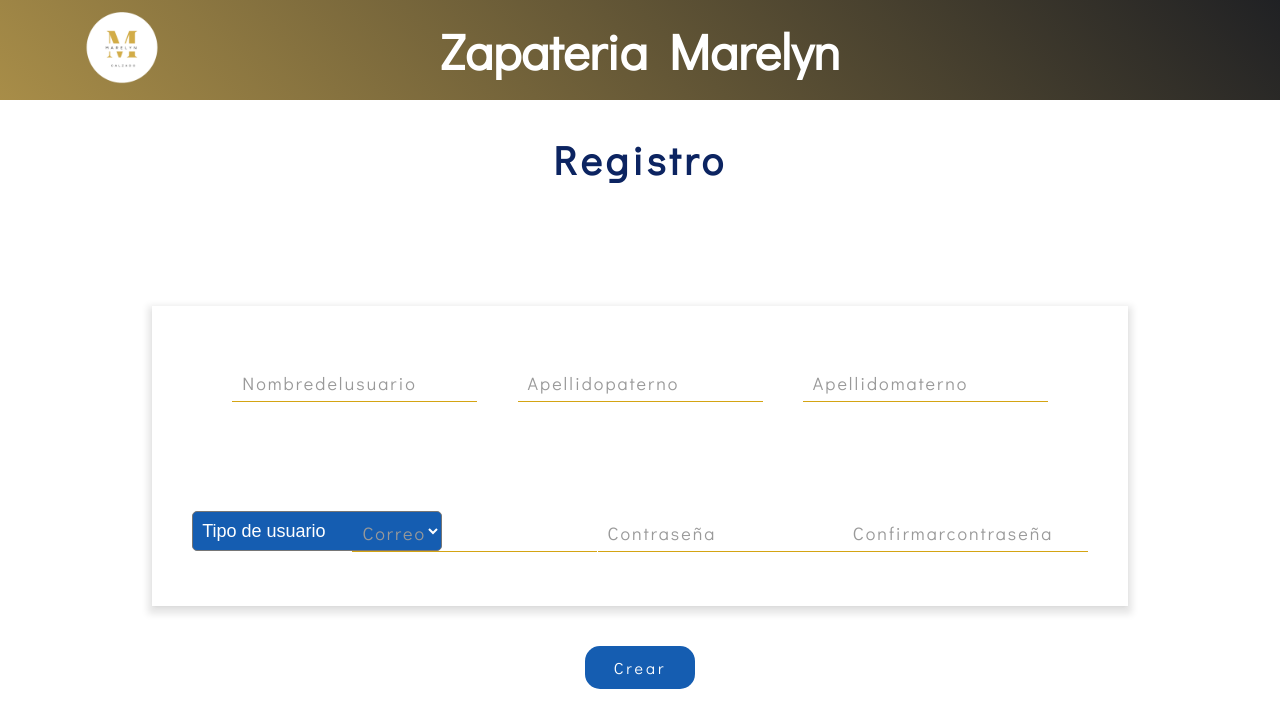
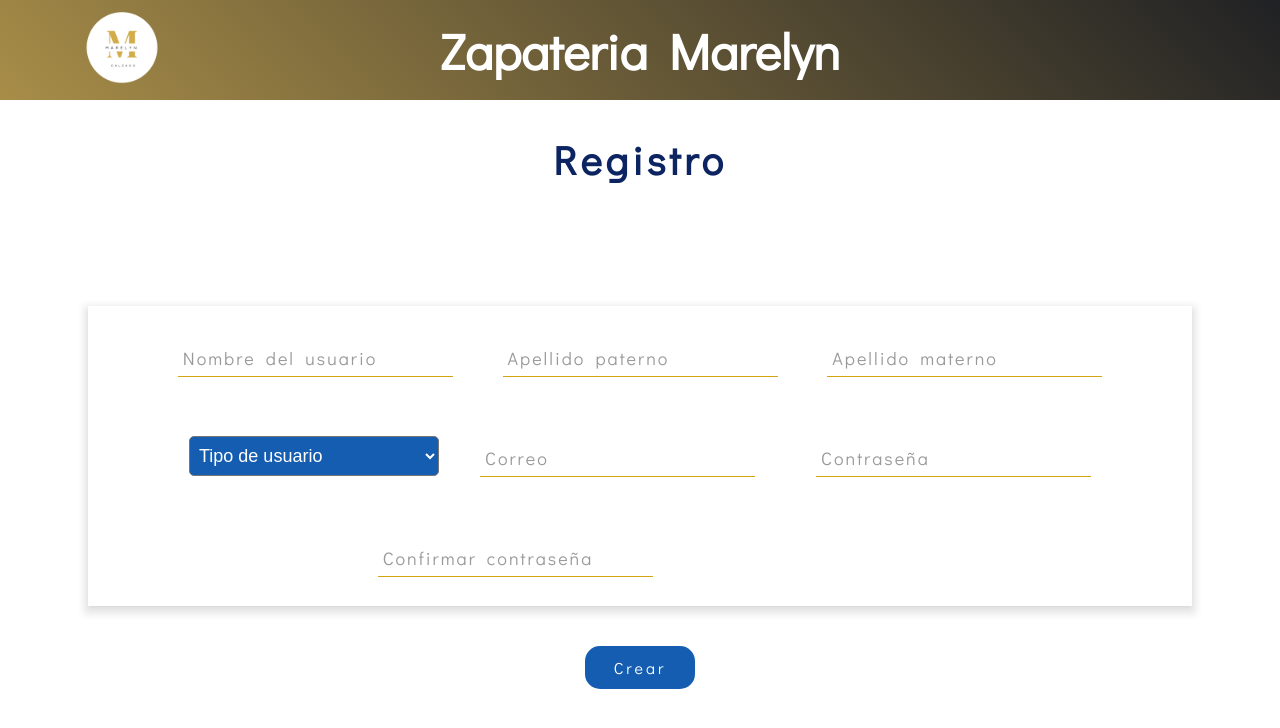
Before and after one commit to Nirvana-Code-Zen/Marelyn, a React (Vite) app: page /sign-up in a window 1280 px wide. Shown: the top 728 px of the page. Built offline with nearby package versions, Linux system fonts and the light colour scheme.

Commit message:
Separation of words from spans

```diff
--- a/src/Global-styles/Components/Forms/index.jsx
+++ b/src/Global-styles/Components/Forms/index.jsx
@@ -19,13 +19,7 @@
     font-size:15px;
     width: 75%;
     text-align: center;
-    padding: 0 15px 0 0;
     box-sizing: border-box;
-
-    & a {
-      text-align:right;
-      font-weight: bold;
-    }
   }
 `
 
@@ -49,6 +43,7 @@
     position: absolute;
     background: ${props => props.theme.colors.secondary};
     transition: 0.2s ease all;
+
   }
 
   & label {
@@ -59,7 +54,7 @@
     font-weight: normal;
     position: absolute;
     pointer-events: none;
-    left: 10px;
+    left: 5px;
     top: 10px;
     display: flex;
     transition: 0.2s ease-out;
@@ -70,7 +65,7 @@
   font-size: 17px;
   padding: 10px 10px 10px 5px;
   display: block;
-  width: 230px;
+  width: 260px;
   border: none;
   border-bottom: 1px solid ${props => props.theme.colors.primary};
   background: transparent;
@@ -81,7 +76,7 @@
     border-bottom: none;
   }
 
-  &:focus ~ label .label-char {
+  &:focus ~ label .label-char{
     transform: translateY(-20px);
     font-size: 16px;
     color: ${props => props.theme.colors.secondary};
--- a/src/Pages/Login/index.jsx
+++ b/src/Pages/Login/index.jsx
@@ -3,7 +3,8 @@
 import Button from '../../Components/Button'
 
 import './login.css'
-import { useState } from 'react'
+import { Link } from 'wouter'
+import PropTypes from 'prop-types'
 
 export default function Login () {
   const inputLabels = {
@@ -16,9 +17,6 @@
     console.log('Soy un boton')
   }
 
-  const [activeEmail, setActiveEmail] = useState(false)
-  const [activePassword, setActivePassword] = useState(false)
-
   return (
   <>
     <H2>Iniciar sesion</H2>
@@ -30,43 +28,22 @@
      $margin='auto'
      >
        <GroupForm >
-        <Input
-        type="text"
-        name="email"
-        required=''
-        tabIndex='0'
-        onFocus={ () => setActiveEmail(true) }
-        onBlur={ () => setActivePassword(false)}
-        $margin='20px 0'
-         />
+        <Input type="text" name="email" required=''$margin='20px 0'/>
         <span className='bar'></span>
-        <label className={activeEmail ? 'active' : ''}>
-          {inputLabels.email.map((char, index) => (
-            <span
-              key={index}
-              className="label-char"
-              style={{ '--index': index }}>
-              {char}
-            </span>
-          ))}
+        <label >
+        {inputLabels.email.map((char, index) => (
+              <FormSpan key={index} char={char} index={index}/>
+        ))}
         </label>
        </GroupForm>
        <GroupForm>
-        <Input
-        type="password"
-        name="password"
-        required=''
+        <Input type="password"name="password" required=''
         />
         <span className='bar'></span>
-        <label className={activePassword ? 'active' : ''}>
-          {inputLabels.password.map((char, index) => (
-            <span
-              key={index}
-              className="label-char"
-              style={{ '--index': index }}>
-              {char}
-            </span>
-          ))}
+        <label >
+        {inputLabels.password.map((char, index) => (
+              <FormSpan key={index} char={char} index={index}/>
+        ))}
         </label>
        </GroupForm>
        <p className='password'> <a href="https://es.code-paper.com/css/examples-css-bold-letters">Olvidaste tu contraseña?</a> </p>
@@ -83,8 +60,26 @@
         </a>
 
       </div>
-      <p><a href="/sign-up"> Registrate</a></p>
+      <Link to='/sing-up'>
+        <p>Registrate</p>
+      </Link>
+
      </Form>
    </>
   )
 }
+
+const FormSpan = ({ char, index }) => {
+  return (
+      <span
+        className={char === ' ' ? 'label-char space' : 'label-char'}
+        style={{ '--index': index }}>
+        {char}
+      </span>
+  )
+}
+
+FormSpan.propTypes = {
+  char: PropTypes.string.isRequired,
+  index: PropTypes.number.isRequired
+}
--- a/src/Pages/Login/login.css
+++ b/src/Pages/Login/login.css
@@ -1,7 +1,7 @@
 .bar {
   position: relative;
   display: block;
-  width: 200px;
+  width: 260px;
 }
 
 .label-char {
--- a/src/Pages/Singup/index.jsx
+++ b/src/Pages/Singup/index.jsx
@@ -28,14 +28,10 @@
       <Header />
       <H2>Registro</H2>
       <Form
-        $width='70%'
-        $direction='row'
-        $wrap='wrap'
-        $margin='auto'
-        $top='120px '
-        className='boxshadow'
-        $justify='space-evenly'
-        $padding='0px 40px'
+        $width='80%' $direction='row'
+        $wrap='wrap' $margin='auto'
+        $top='120px' className='boxshadow'
+        $justify='space-evenly' $padding='0px 40px'
       >
         <GroupForm >
           <Input id="mail" type="text" required=''/>
@@ -72,7 +68,7 @@
             <option value="cliente">Cliente</option>
           </Select>
         </GroupForm>
-        <GroupForm $margin='-90px '>
+        <GroupForm $margin='-20px '>
           <Input id="mail" type="text" required=''/>
           <span className='bar'></span>
           <label >
@@ -91,7 +87,7 @@
           </label>
         </GroupForm>
         <GroupForm $margin>
-          <Input id="mail" type="text" required='' />
+          <Input id="mail" type="text" required=''/>
           <span className='bar'></span>
           <label >
             {inputLabel.confirmPassword.map((char, index) => (
@@ -99,7 +95,9 @@
             ))}
           </label>
         </GroupForm>
+        <div>
 
+        </div>
       </Form>
       <Button onClick={btnCreate} $width_sizing='wTen'>Crear</Button>
     </>
@@ -109,7 +107,7 @@
 const FormSpan = ({ char, index }) => {
   return (
     <span
-      className={char === '' ? 'label-char space' : 'label-char'}
+      className={char === ' ' ? 'label-char space' : 'label-char'}
       style={{ '--index': index }}
     >
       {char}
--- a/src/Pages/Singup/signUp.css
+++ b/src/Pages/Singup/signUp.css
@@ -1,10 +1,14 @@
 .bar {
   position: relative;
   display: block;
-  width: 200px;
+  width: 260px;
 }
 
 .label-char {
   transition: 0.2s ease all;
   transition-delay: calc(var(--index) * 0.05s);
 }
+
+.space {
+  margin-right: 10px;
+}
```
